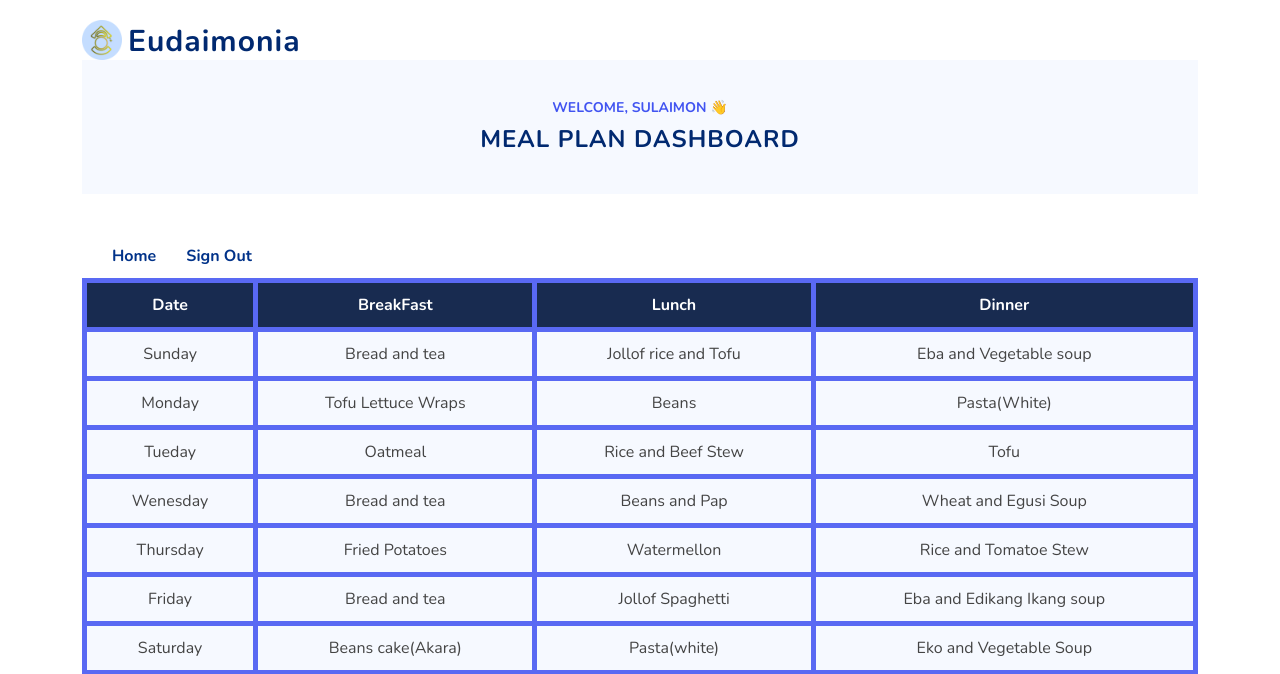
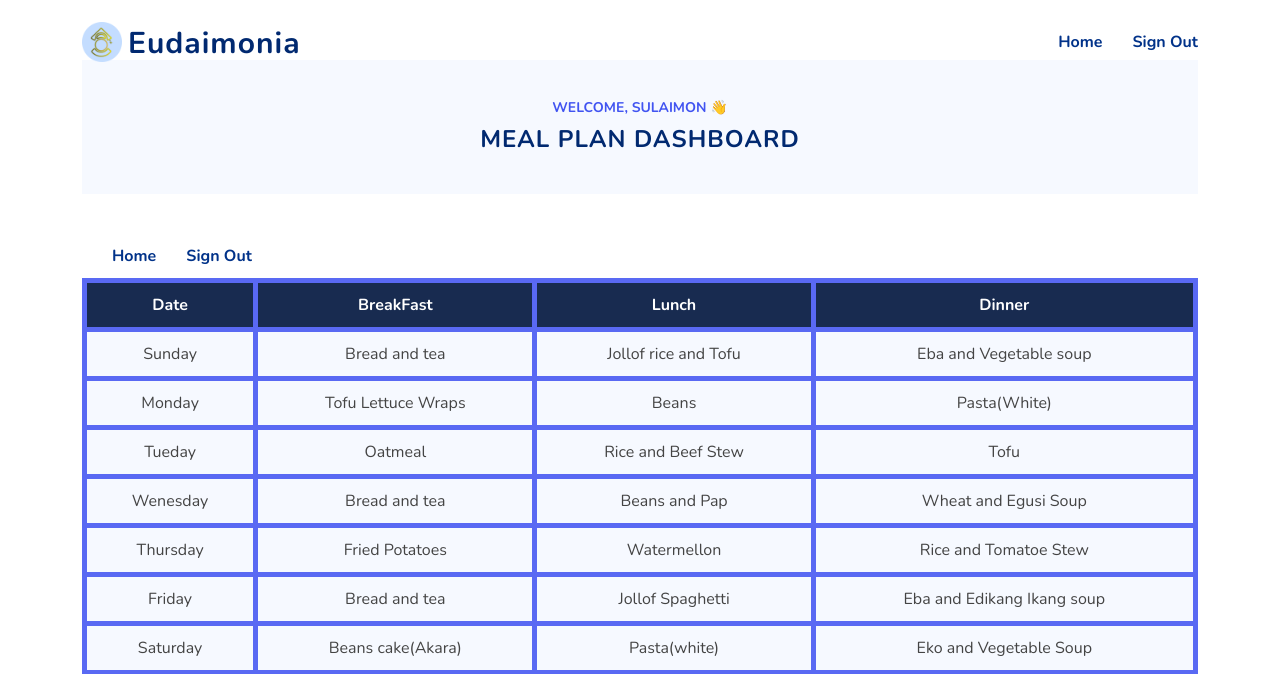
Before and after one commit to iamfaqeehhokyky/Eudaimonia, a Flask app: page /meal in a window 1280 px wide. Shown: the top 674 px of the page. Run offline with Flask 3, Linux system fonts and the light colour scheme; a user stored in the database is signed in; data comes from the database, SQL or seed files in the repository; some libraries are stand-ins or nearby versions.

Commit message:
added navbar to the user_base template

```diff
--- a/templates/user_base.html
+++ b/templates/user_base.html
@@ -69,17 +69,15 @@
           <span>Eudaimonia</span>
         </a>
 
-        <!-- <nav id="navbar" class="navbar">
+        <nav id="navbar" class="navbar">
           <ul>
+            <li><a class="nav-link" href="/home">Home</a></li>
             <li>
-              <a class="nav-link scrollto active" href="/signin"
-                >Welcome to Eudaimonia</a
-              >
+              <a class="nav-link" href="/signout">Sign Out</a>
             </li>
-            <li><a class="nav-link scrollto" href="/signup">SIGN UP</a></li>
           </ul>
           <i class="bi bi-list mobile-nav-toggle"></i>
-        </nav> -->
+        </nav>
         <!-- .navbar -->
       </div>
     </header>
```
